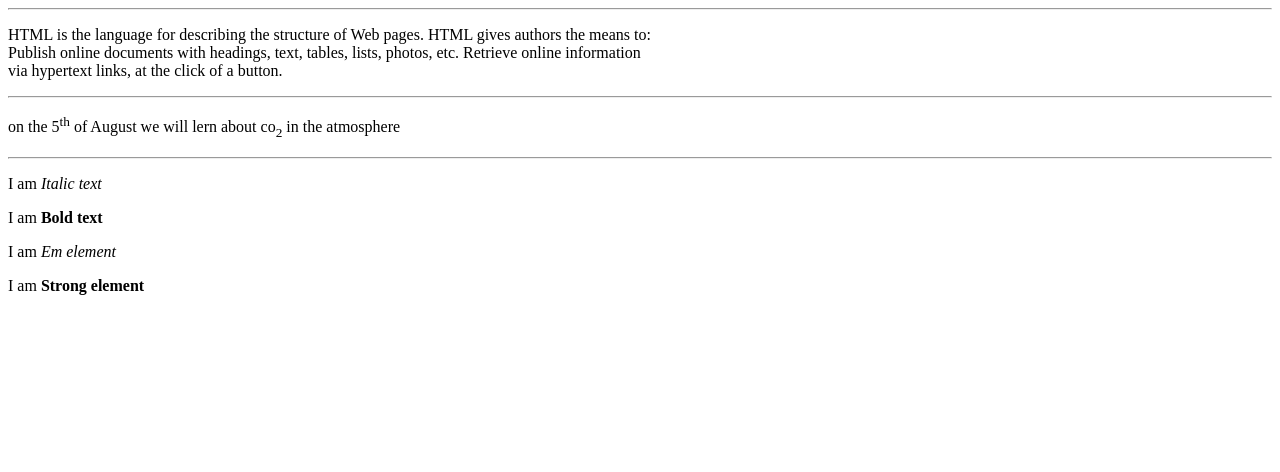
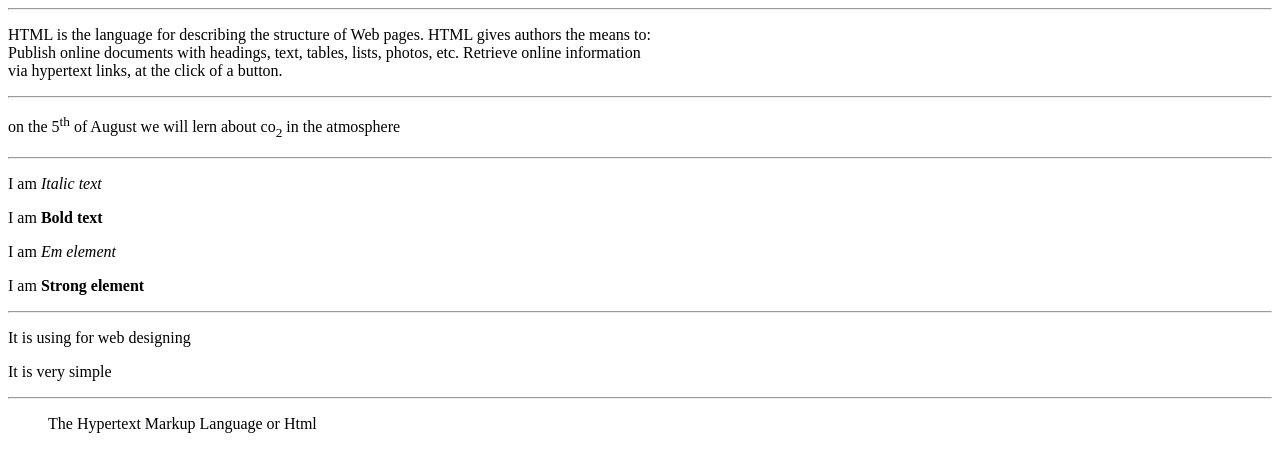
Before and after one commit to abdhulla-k/LOADING-HTML-CSS, a plain HTML site: page paragraph.html in a window 1280 px wide. Drawn offline with Linux system fonts and the light colour scheme.

Commit message:
learned about abbreviation and blockquote in paragraph.

```diff
--- a/paragraph.html
+++ b/paragraph.html
@@ -15,10 +15,17 @@
             <!--  learned about '<sup></sup' and <sub></sub> .details are above -->
         </p>
         <hr/>
+
         <p>I am <i>Italic text</i></p>
         <p>I am <b>Bold text</b></p>
         <p>I am <em>Em element</em></p>
         <p>I am <strong>Strong element</strong></p>
+        <hr/>
+        <p><ubbr title="HTML">It</ubbr> is using for web designing</p>  <!--  abbreviation methods -->
+        <p title="HTML">It is very simple</p>
+        <hr/>
+
+        <blockquote><p> The Hypertext Markup Language or Html </p></blockquote>
 
 
     </body>
```
